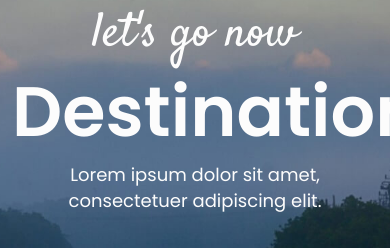
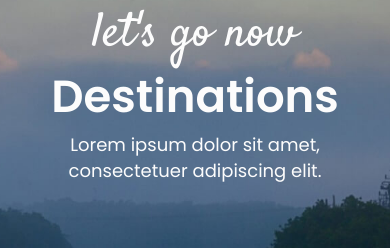
Before and after one commit to Md-Naim-Howlader/Vromon_Point, a React (Vite) app: page / in a window 390 px wide. Shown: the part 310-558 px from the top of the page. Built offline with nearby package versions, Linux system fonts and the light colour scheme; no server answers.

Commit message:
section-title heading mobile responsive problem fix

```diff
--- a/src/styles/responsive.css
+++ b/src/styles/responsive.css
@@ -32,4 +32,7 @@
   .hero-section .twin-button {
     top: 30px;
   }
+  .section-title .title-heading {
+    font-size: 45px;
+  }
 }
```
